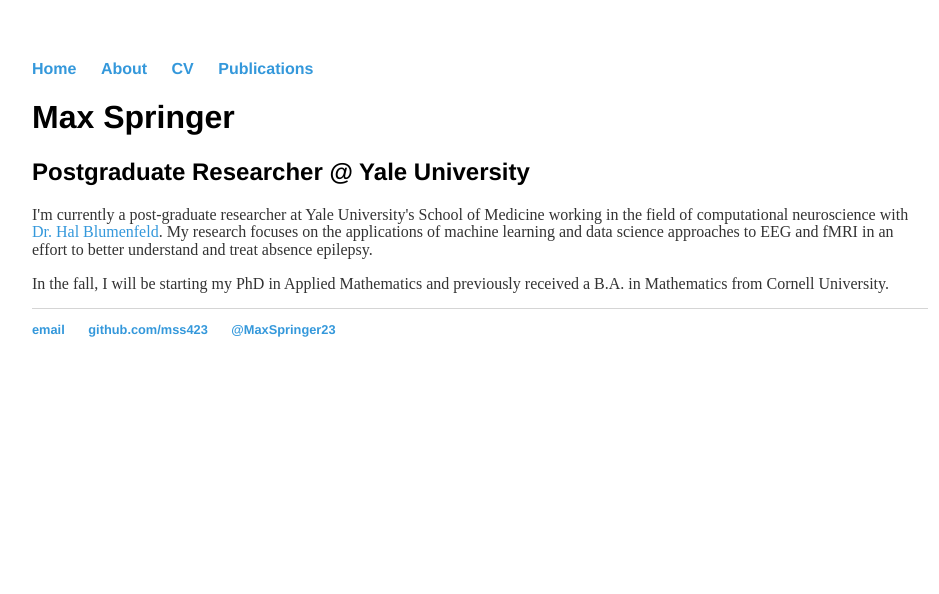
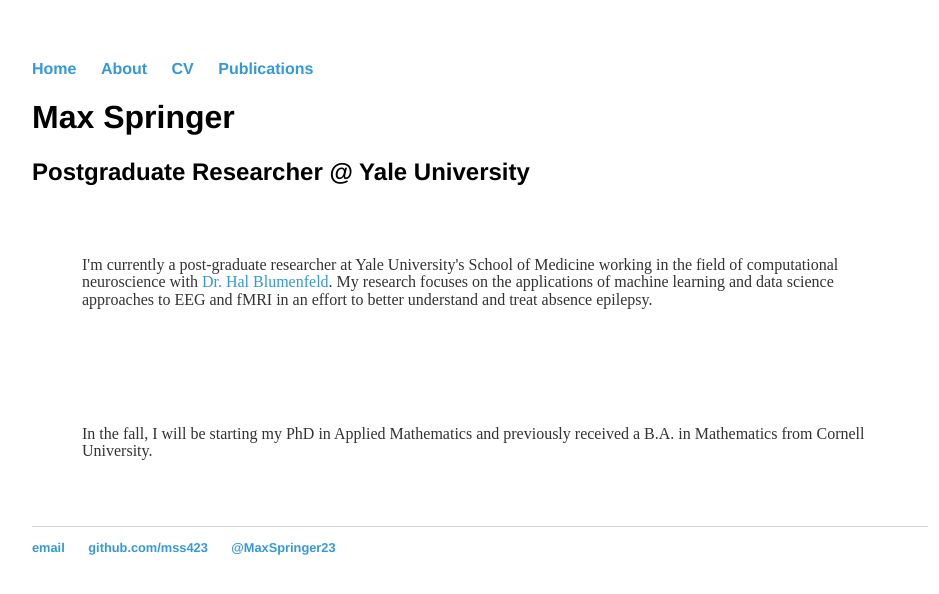
Before and after one commit to mss423/mss423.github.io, a Jekyll site: the page built from index.html, in a window 1280 px wide. Shown: the top 594 px of the page, without its empty margins (160-1099 px from the left). Built offline with Jekyll 4.4.1, drawn with Linux system fonts in a browser that asks for light colours.

Commit message:
Update main.css

```diff
--- a/css/main.css
+++ b/css/main.css
@@ -28,9 +28,14 @@
     font-family:'Helvetica', 'Arial', 'Sans-Serif';
 }
 p {
+    padding: 50px;
     font-size: 1em;
     line-height: 1.1em;
     color: #333;
+}
+img {
+  border-radius: 4px;
+  width: 40px;
 }
 footer {
     border-top: 1px solid #d5d5d5;
```
